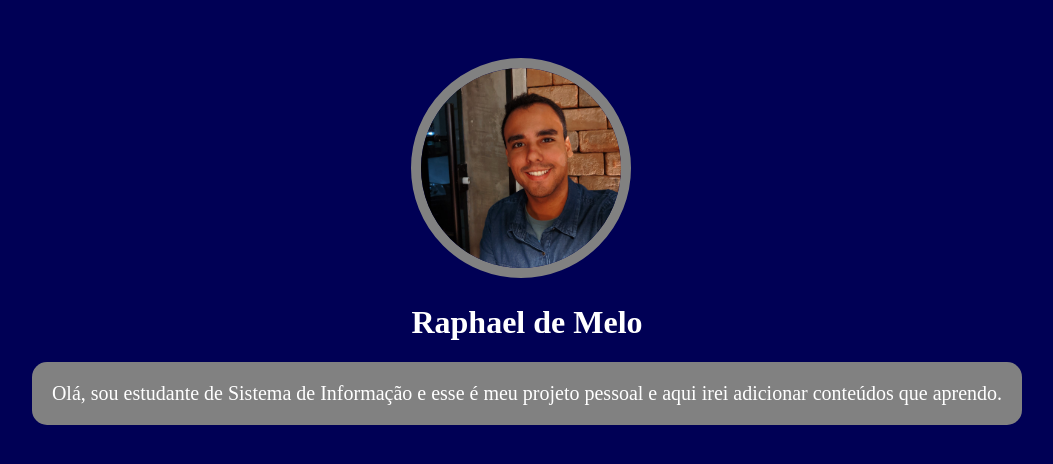
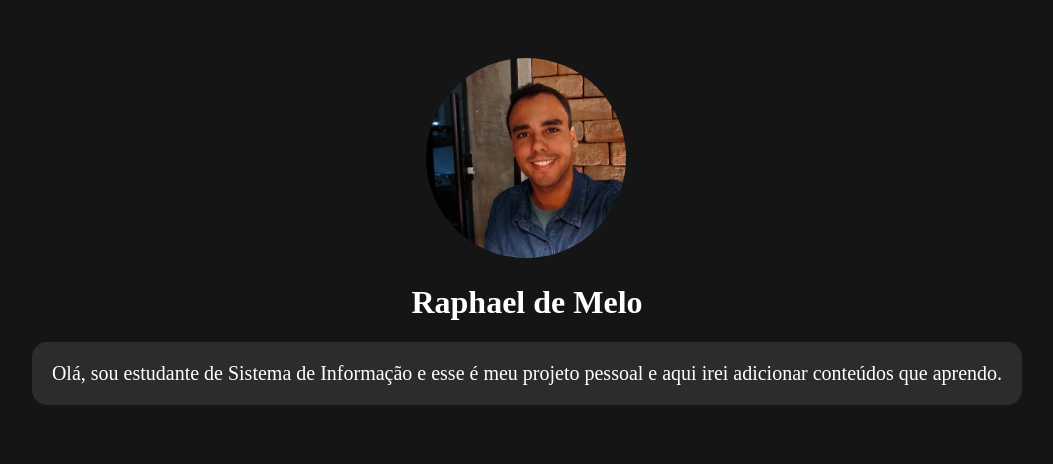
Before and after one commit to raphaeldemelo/projeto_pessoal, a React (Create React App) app: page / in a window 1280 px wide. Shown: the top 464 px of the page, without its empty margins (113-1166 px from the left). Built offline with nearby package versions, Linux system fonts and the light colour scheme.

Commit message:
fundo preto

```diff
--- a/src/pages/styles.css
+++ b/src/pages/styles.css
@@ -1,6 +1,5 @@
 body{
-    /*background: #59261c;*/
-    background: #000055;
+    background: #151515;
 }
 
 .site{
@@ -8,12 +7,16 @@ body{
     flex-direction: column;
     align-items: center;
     justify-content: center;
+
 }
 
 .container{
     margin-top: 50px;
     display: flex;
+    flex: 1;
+    align-items: center;
     justify-content: center;
+
 }
 
 .perfil h1{
@@ -22,8 +25,8 @@ body{
 }
 
 .perfil img{
+    margin-left: 15px;
     border-radius: 300px;
-    border: 10px solid #818181;
 }
 .perfil:hover img{
     transition: 0.3s;
@@ -32,8 +35,9 @@ body{
 }
 
 .descricao{
-    background: #818181;
+    background: rgb(44,44 , 44);
     border-radius: 15px;
+
 }
 
 .descricao h1{
```
